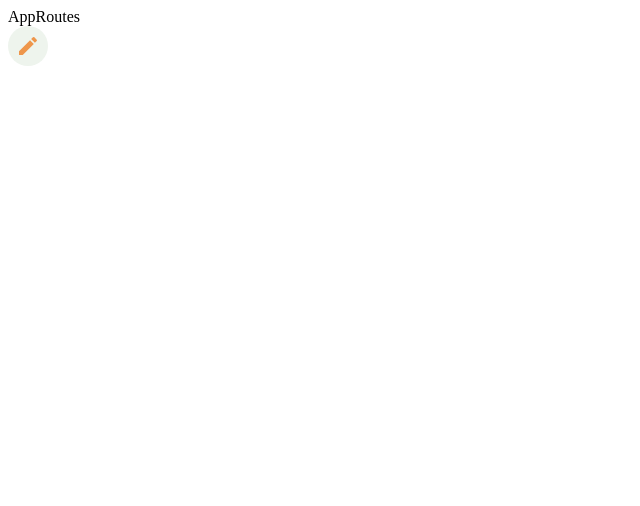
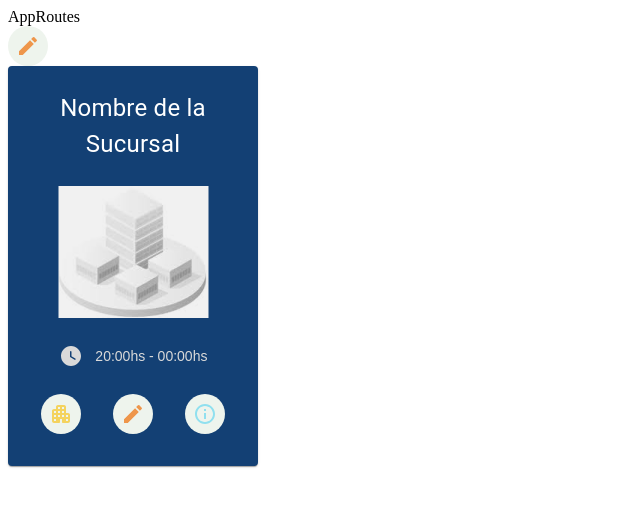
Before and after one commit to JeronimoCortez/ProyectoFinalProg3, a React (Vite) app in the folder vite-project/: page / in a window 1280 px wide. Shown: the top 506 px of the page, without its empty margins (0-640 px from the left). Built offline with nearby package versions, Linux system fonts and the light colour scheme.

Commit message:
Creando CardBranch

```diff
--- a/vite-project/src/App.tsx
+++ b/vite-project/src/App.tsx
@@ -1,3 +1,4 @@
+import { CardBranch } from "./Components/ui/CardBranch/CardBranch";
 import { EditButton } from "./Components/ui/EditButton/EditButton";
 import { AppRoutes } from "./routes/AppRoutes";
 
@@ -6,6 +7,7 @@ function App() {
     <>
       <AppRoutes />
       <EditButton typeEdit="Empresas" />
+      <CardBranch />
     </>
   );
 }
--- /dev/null
+++ b/vite-project/src/Components/ui/BranchDataButton/BranchDataButton.module.css
@@ -0,0 +1,14 @@
+.containerBranchDataIcon {
+  width: 40px;
+  height: 40px;
+  justify-content: center;
+  align-items: center;
+  border-radius: 50%;
+  display: flex;
+  background-color: #eef4ed;
+}
+
+.branchDataIcon {
+  font-size: 18px;
+  color: #f4d35e;
+}
--- /dev/null
+++ b/vite-project/src/Components/ui/BranchDataButton/BranchDataButton.tsx
@@ -0,0 +1,20 @@
+import { FC } from "react";
+import BranchDataIcon from "@mui/icons-material/ApartmentRounded";
+import styles from "./BranchDataButton.module.css";
+
+interface IBrachDataButtonProps {
+  typeEdit: string;
+}
+
+export const BranchDataButton: FC<IBrachDataButtonProps> = ({ typeEdit }) => {
+  const handleData = () => {
+    if (typeEdit === "Companies") {
+      console.log("Companies");
+    }
+  };
+  return (
+    <div className={styles.containerBranchDataIcon}>
+      <BranchDataIcon className={styles.branchDataIcon} onClick={handleData} />
+    </div>
+  );
+};
--- /dev/null
+++ b/vite-project/src/Components/ui/CardBranch/CardBranch.module.css
@@ -0,0 +1,18 @@
+.containerIcons {
+  display: flex;
+  justify-content: center;
+  align-items: center;
+  gap: 2rem;
+}
+.containerTime {
+  display: flex;
+  justify-content: center;
+  gap: 0.8rem;
+  align-items: center;
+}
+.time {
+  color: #d9d9d9;
+  font-family: "Prompt", sans-serif;
+  font-size: 14px;
+  font-weight: 100;
+}
--- /dev/null
+++ b/vite-project/src/Components/ui/CardBranch/CardBranch.tsx
@@ -0,0 +1,59 @@
+import { Box, Card, CardContent, Typography } from "@mui/material";
+import { EditButton } from "../EditButton/EditButton";
+import { BranchDataButton } from "../BranchDataButton/BranchDataButton";
+import WatchIcon from "@mui/icons-material/WatchLaterRounded";
+import { InfoButton } from "../InfoButton/InfoButton";
+import styles from "./CardBranch.module.css";
+
+const bull = (
+  <Box
+    component="span"
+    sx={{ display: "inline-block", mx: "2px", transform: "scale(0.8)" }}
+  >
+    •
+  </Box>
+);
+
+export const CardBranch = () => {
+  return (
+    <>
+      <Card
+        sx={{
+          width: 250,
+          height: 400,
+          display: "flex",
+          justifyContent: "center",
+          alignItems: "center",
+          backgroundColor: "#134074",
+        }}
+      >
+        <CardContent
+          style={{
+            display: "flex",
+            justifyContent: "center",
+            alignItems: "center",
+            flexDirection: "column",
+            gap: "1rem",
+          }}
+        >
+          <Typography
+            gutterBottom
+            sx={{ color: "#FFFFFF", fontSize: 24, textAlign: "center" }}
+          >
+            Nombre de la Sucursal
+          </Typography>
+          <img src="../../public/assets/BranchImg.png" alt="" />
+          <div className={styles.containerTime}>
+            <WatchIcon style={{ color: "#d9d9d9" }} />
+            <p className={styles.time}>20:00hs - 00:00hs</p>
+          </div>
+          <div className={styles.containerIcons}>
+            <BranchDataButton typeEdit="Companies" />
+            <EditButton typeEdit="Company" />
+            <InfoButton typeEdit="Companies" />
+          </div>
+        </CardContent>
+      </Card>
+    </>
+  );
+};
```
Also changed, not shown: vite-project/public/assets/BranchImg.png (added).
